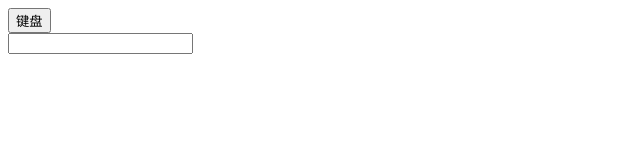
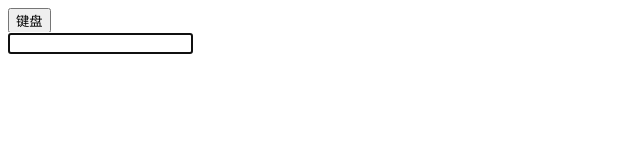
Before and after one commit to bohancen/test, a plain HTML site: page keybord/index.html in a window 1280 px wide. Both pictures are taken after a click on the button "键盘". Shown: the whole page, without its empty margins (0-640 px from the left). Drawn offline with Linux system fonts and the light colour scheme.

Commit message:
Update index.html

```diff
--- a/keybord/index.html
+++ b/keybord/index.html
@@ -16,6 +16,7 @@
       input_el.type = 'text'
       keybord_el.innerHTML = ''
       keybord_el.appendChild(input_el)
+      input_el.focus()
     }
   </script>
 </body>
```
